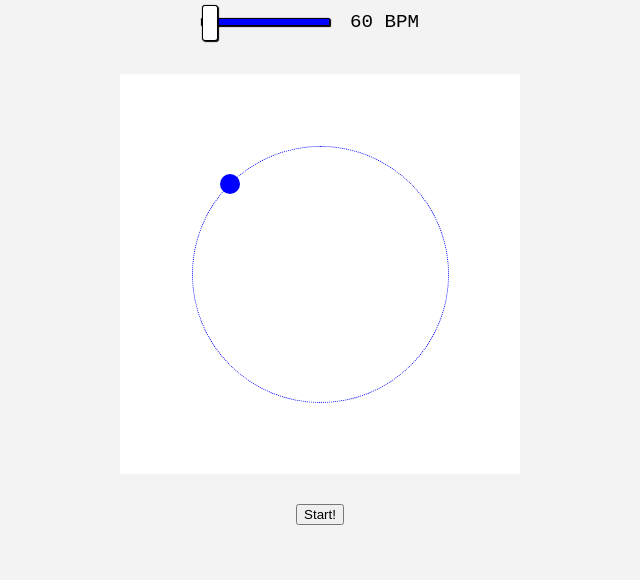
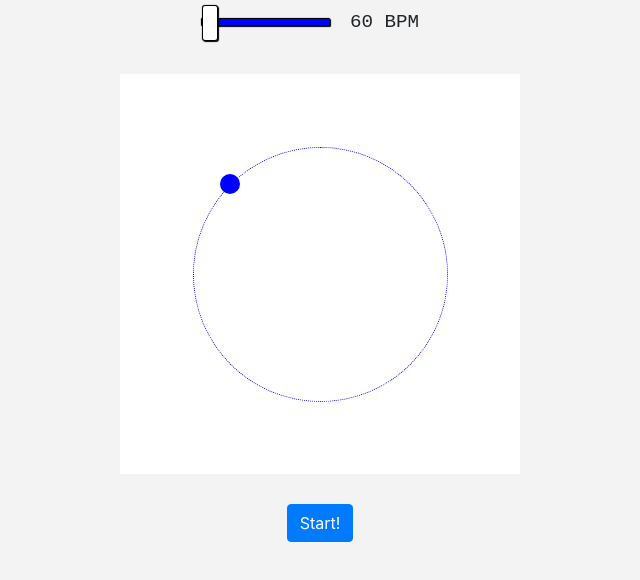
Before and after one commit to taichoup/rhythm, a React (Create React App) app: page / in a window 1280 px wide. Shown: the top 580 px of the page, without its empty margins (320-960 px from the left). Built offline with nearby package versions, Linux system fonts and the light colour scheme.

Commit message:
misc cosmetic tweaks

```diff
--- a/src/App.css
+++ b/src/App.css
@@ -65,12 +65,13 @@ body {
   align-items: center;
 }
 
+
 /* STYLING THE RANGE INPUT */
 
 input[type=range] {
   -webkit-appearance: none;
   margin: 18px 0;
-  /* width: 100%; */
+  background-color: transparent;
 }
 input[type=range]:focus {
   outline: none;
--- a/src/App.js
+++ b/src/App.js
@@ -1,4 +1,5 @@
 import React, { useState } from 'react';
+import 'bootstrap/dist/css/bootstrap.min.css';
 import './App.css';
 
 function App() {
@@ -28,11 +29,11 @@ function App() {
         <input type="range" id="bpm" name="bpm" min="60" max="240" step="1" onChange={handleUserInput} onMouseUp={updateSpeed}/>
         <span class="bpm">{`${bpm} BPM`}</span>
       </div>
-        <div id="wrapper">
+    <div id="wrapper">
           <div id="path"></div>
           <div id="circle"></div>
         </div>
-        <button id="btn" onClick={() => toggleRotate()}>Start!</button>
+        <button id="btn" class="btn btn-primary" onClick={() => toggleRotate()}>Start!</button>
     </div>
   );
 }
```
